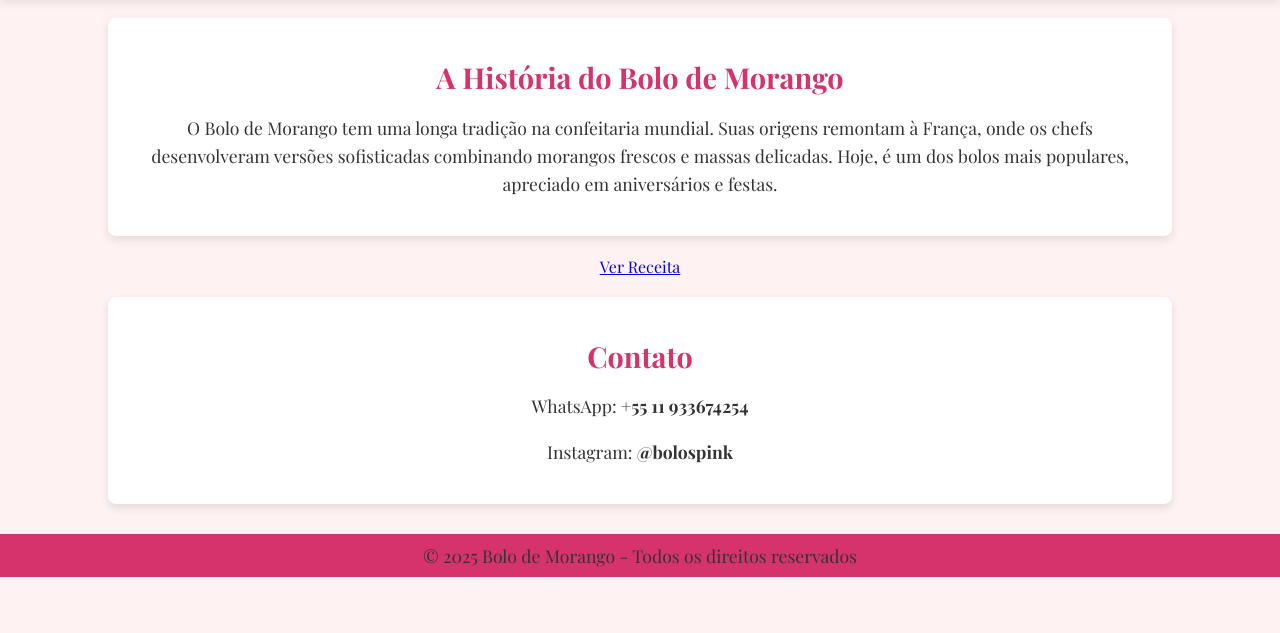
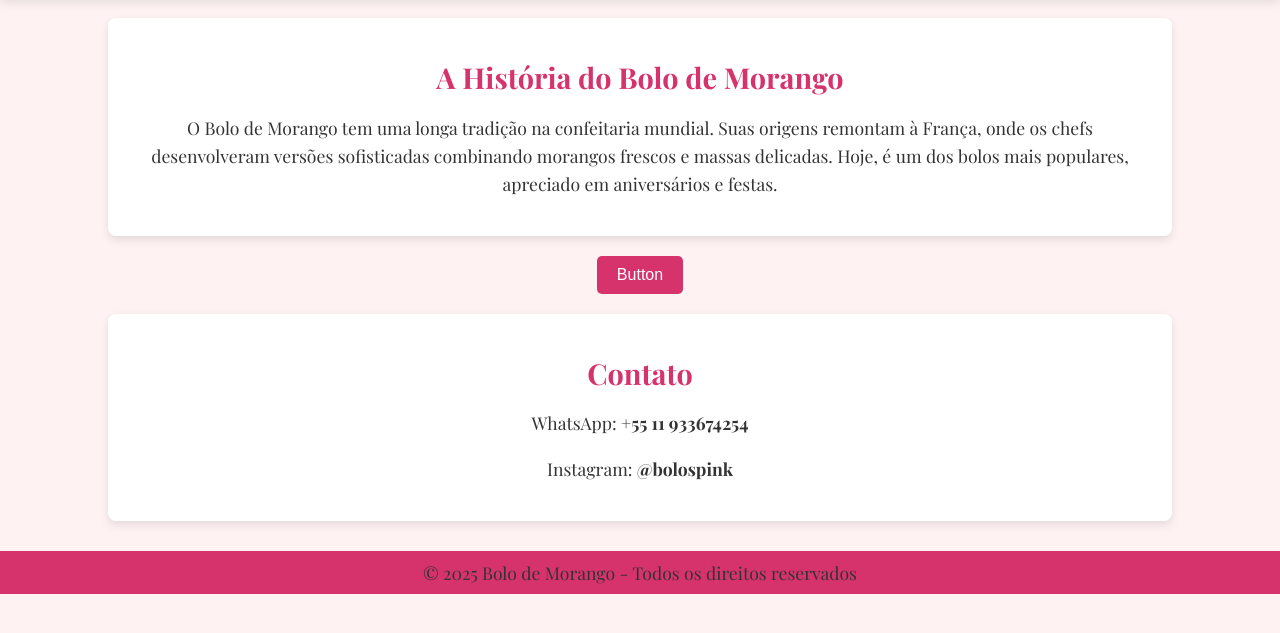
Before and after one commit to BeatrizR1/portifolio, a plain HTML site: page index.html in a window 1280 px wide. Shown: the part 95-728 px from the top of the page. Drawn offline with nearby package versions, Linux system fonts and the light colour scheme.

Commit message:
Update index.html

```diff
--- a/index.html
+++ b/index.html
@@ -21,9 +21,9 @@
         <p>O Bolo de Morango tem uma longa tradição na confeitaria mundial. Suas origens remontam à França, onde os chefs desenvolveram versões sofisticadas combinando morangos frescos e massas delicadas. Hoje, é um dos bolos mais populares, apreciado em aniversários e festas.</p>
     </section>
 
-    <a href="receita.html" class="btn btn-outline-primary w-100" target="_blank">
-  <i class="fas fa-utensils me-2"></i> Ver Receita
-</a>
+    <a href="http://localhost:5000/receita" class="btn btn-outline-primary w-100" target="_blank">
+        <button class="fas fa-utensils me-2" type="button">Button</button>
+    </a>
 
 
     <section id="receita" class="content-box oculto">
```
